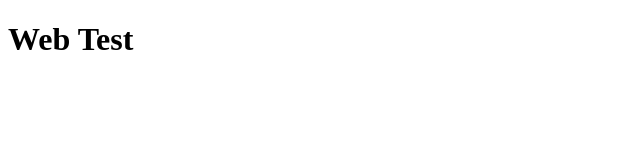
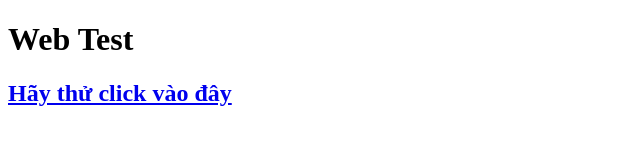
Before and after one commit to HoangRM/Test, a plain HTML site: page index.html in a window 1280 px wide. Shown: the whole page, without its empty margins (0-640 px from the left). Drawn offline with Linux system fonts and the light colour scheme.

Commit message:
Add files via upload

```diff
--- a/index.html
+++ b/index.html
@@ -7,5 +7,8 @@
   </head>
   <body>
     <h1>Web Test</h1>
+    <a href="https://www.youtube.com/watch?v=xvFZjo5PgG0"
+      ><h2>Hãy thử click vào đây</h2></a
+    >
   </body>
 </html>
```
